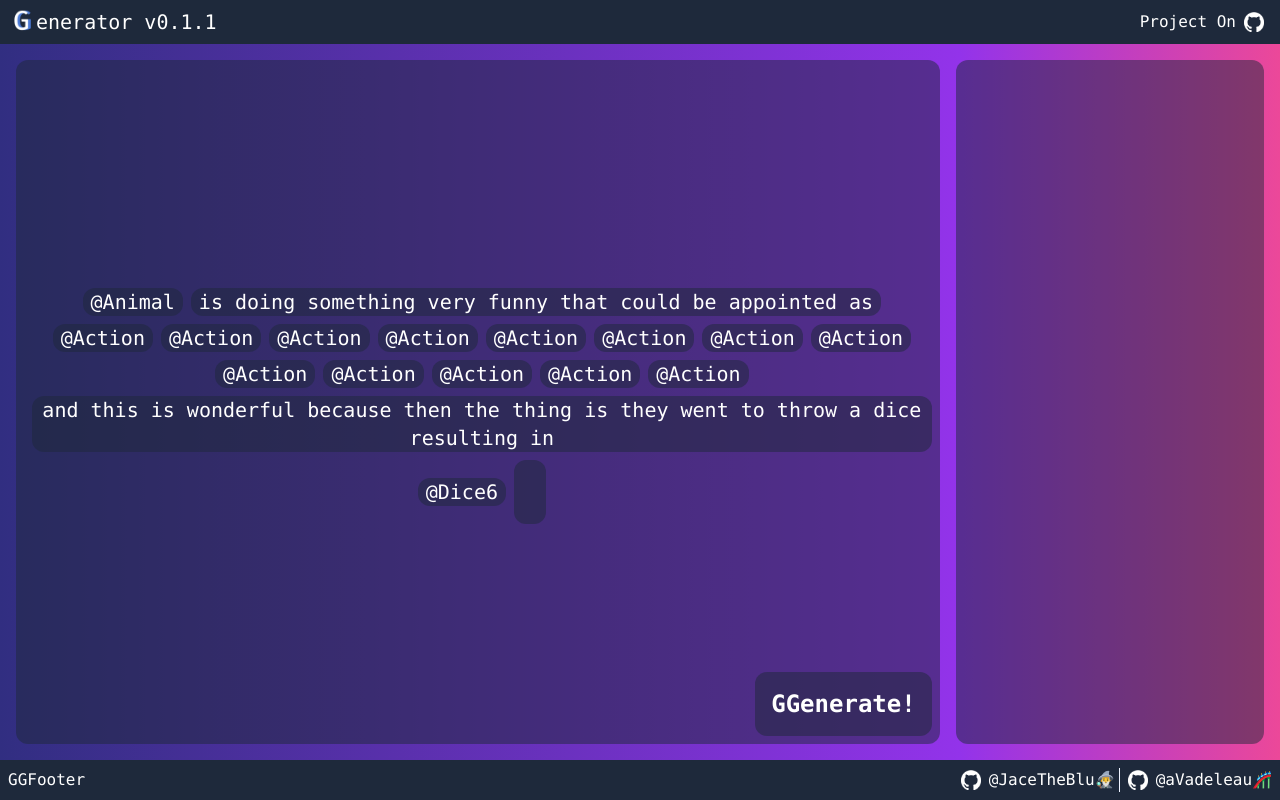
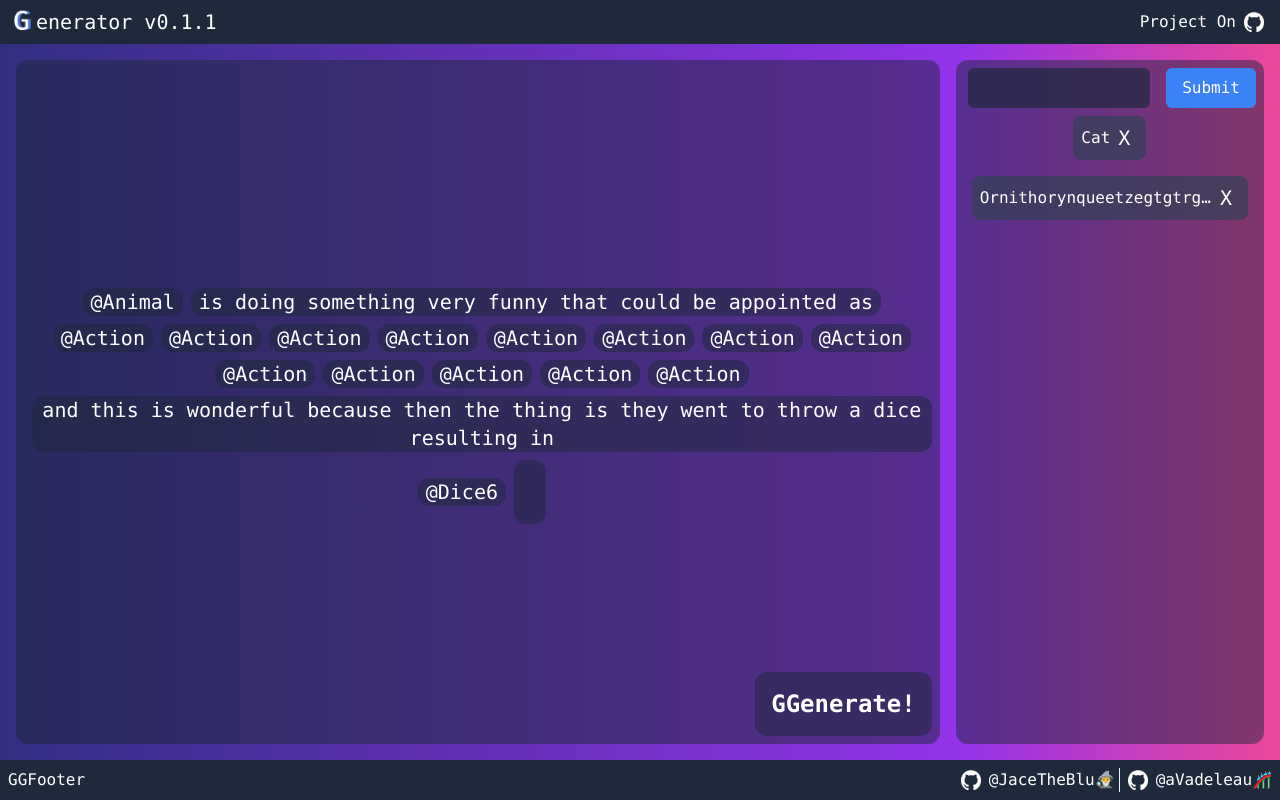
Before and after one commit to JaceTheBlu/GGenerator, a SvelteKit app: page / in a window 1280 px wide. Built offline with nearby package versions, Linux system fonts and the light colour scheme.

Commit message:
- search bar and valdiate button on main page - add Card component to enhance the view the pouch element -  text of a pouch truncate if it's too long or window too short

```diff
--- /dev/null
+++ b/src/components/Card.svelte
@@ -0,0 +1,9 @@
+<script>
+/**
+ * The goal of this element is used to wrap a pouch element
+*/
+
+</script>
+<div class=" bg-slate-700/70 flex flex-nowrap justify-between items-center truncate ... rounded-lg p-2 m-2" >
+    <slot></slot>
+</div>
--- a/src/components/Pouch.svelte
+++ b/src/components/Pouch.svelte
@@ -1,3 +1,7 @@
-<!-- src/components/List.svelte -->
+<script>
 
-<div class="overflow-auto" />
+</script>
+
+<div>
+
+</div>
--- /dev/null
+++ b/src/components/PouchElement.svelte
@@ -0,0 +1,28 @@
+<script>
+    /**
+     * This component represent a pouch element
+     * A pouch element is represented by :
+     * @param id : The id of the pouch element
+     * @param name : the name of the pouch element
+    */
+
+    /* Import  */
+    import Card from "./Card.svelte";
+
+    /* Variables */
+    export let id = 0;
+    export let name ="";
+
+    /* Function */
+
+
+</script>
+
+
+<div class="flex justify-center">
+    <Card>
+       <span class="truncate ...">{name}</span>
+        <button class="text-xl text-white mx-2 ">X</button>
+    </Card>
+
+</div>
--- a/src/components/PouchElements.svelte
+++ /dev/null
@@ -1 +0,0 @@
-<div />
--- a/src/routes/+page.svelte
+++ b/src/routes/+page.svelte
@@ -1,11 +1,23 @@
 <script>
+	import PouchElement from '../components/PouchElement.svelte';
 	import Rundown from '../components/Rundown.svelte';
+
+	let pouchList = [];
 </script>
 
 <div class="flex flex-grow">
 	<div class="bg-slate-800/50 p-2 rounded-xl br-5 m-4 w-3/4">
 		<Rundown />
 	</div>
-	<div class="bg-slate-800/50 p-2 rounded-xl mt-4 mb-4 mr-4 w-1/4 max-w- overflow-auto">
+	<div class="bg-slate-800/50 p-2 flex-col rounded-xl mt-4 mb-4 mr-4 w-1/4 max-w- overflow-auto">
+
+		<div class="flex">
+			<input class=" bg-slate-800/70 flex-grow w-full md:w-3/4 rounded-md ml-1 mr-4" type="text">
+
+			<button class="bg-blue-500 flex-shrink-0 w-full md:w-auto text-white rounded-md px-4 py-2">Submit </button>
+		</div>
+
+		<PouchElement id={1} name={"Cat"} />
+		<PouchElement id={2} name={"Ornithorynqueetzegtgtrgtrehhrjrj"} />
 	</div>
 </div>
```
